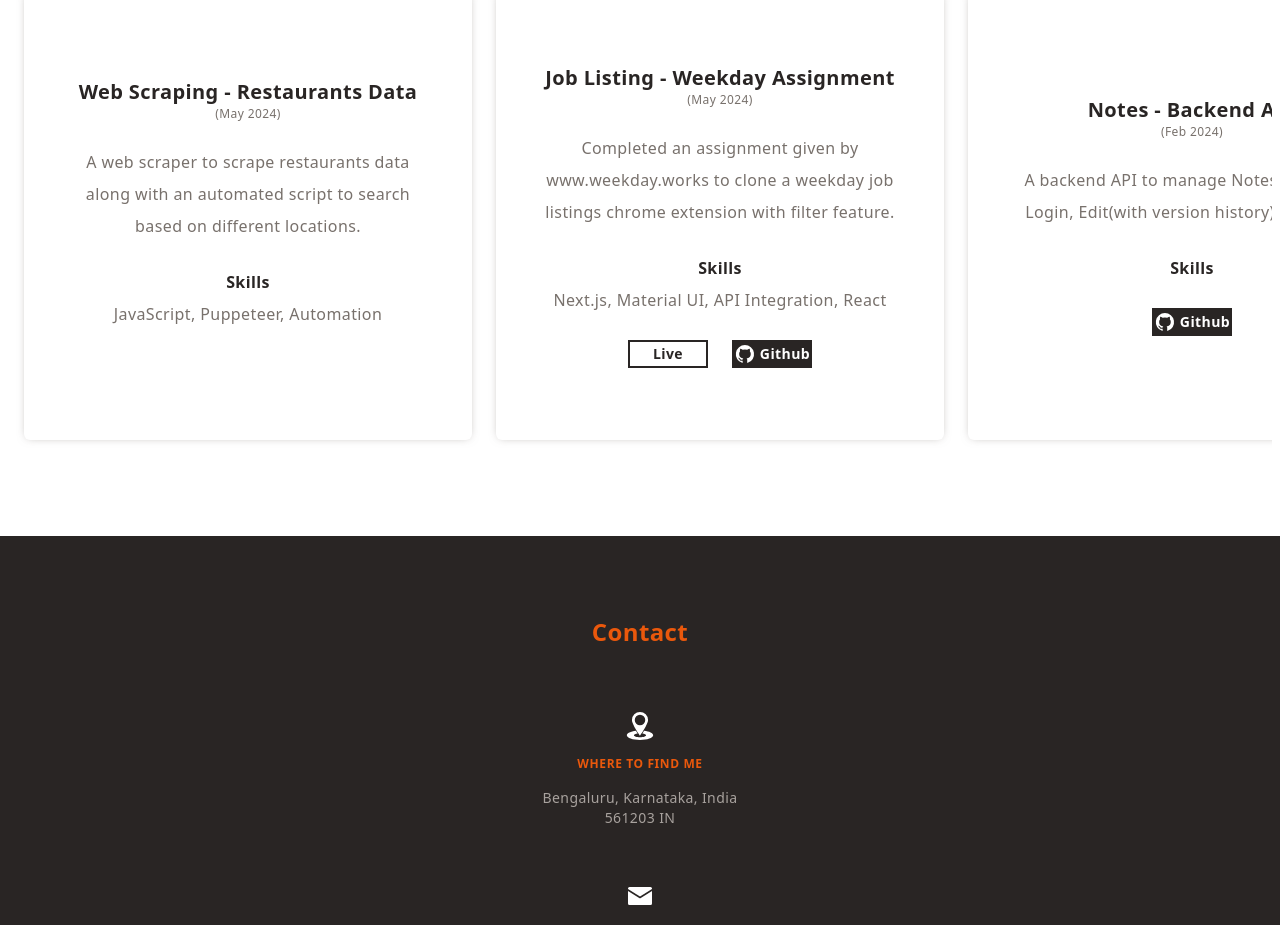
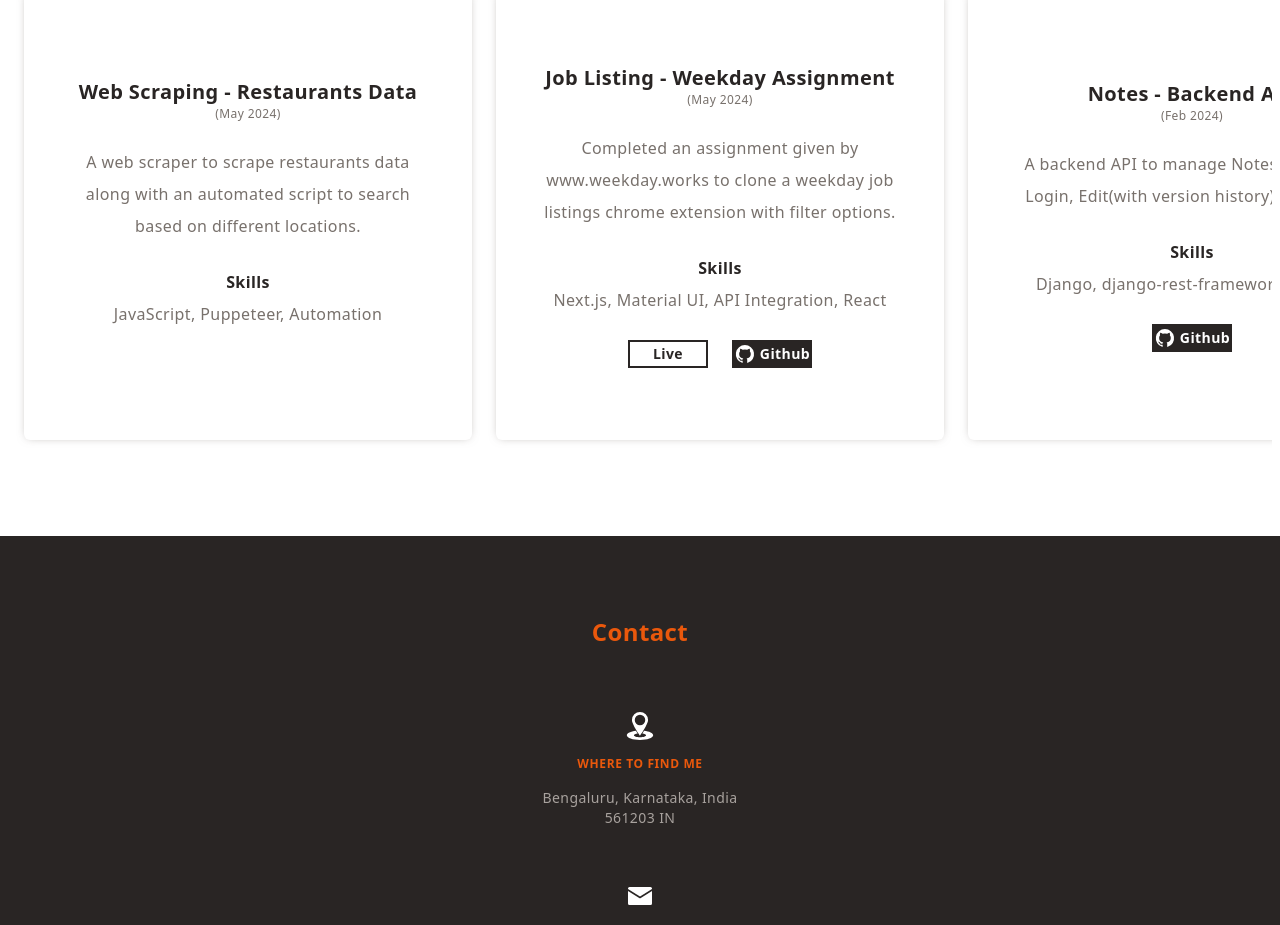
Before and after one commit to rajeshchoudharyt/portfolio, a Next.js app: page / in a window 1280 px wide. Shown: the part 4320-5245 px from the top of the page. Built offline with nearby package versions, Linux system fonts and the light colour scheme.

Commit message:
Update Projects.tsx

```diff
--- a/components/Projects.tsx
+++ b/components/Projects.tsx
@@ -8,7 +8,7 @@ const projects = [
     {
         title: "Job Listing - Weekday Assignment",
         duration: "May 2024",
-        description: "Completed an assignment given by www.weekday.works to clone a weekday job listings chrome extension with filter feature.",
+        description: "Completed an assignment given by www.weekday.works to clone a weekday job listings chrome extension with filter options.",
         skills: "Next.js, Material UI, API Integration, React",
         url: "https://github.com/rajeshchoudharyt/weekday-search-job",
         live: "https://weekday-search-job.vercel.app",
@@ -17,6 +17,7 @@ const projects = [
         title: "Notes - Backend API",
         duration: "Feb 2024",
         description: "A backend API to manage Notes. Features: Login, Edit(with version history) and Share",
+        skills: "Django, django-rest-framework, Python",
         url: "https://github.com/rajeshchoudharyt/django-notes-api",
     },
     {
```
